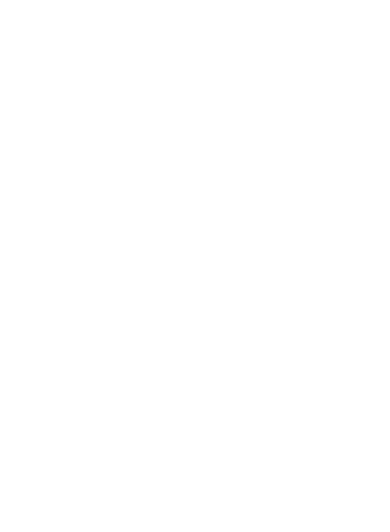
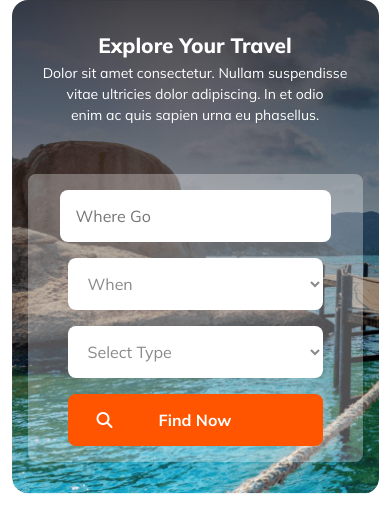
Before and after one commit to rznayeem/second-assignment, a plain HTML site: page index.html in a window 390 px wide. Drawn offline with Linux system fonts and the light colour scheme.

Commit message:
added banner section

```diff
--- a/index.html
+++ b/index.html
@@ -7,12 +7,34 @@
   <title>Traveler's Map | A True Guideline for Travelers</title>
   <link rel="stylesheet" href="styles/style.css">
   <link rel="stylesheet" href="styles/responsive.css">
+  <link rel="stylesheet" href="https://cdnjs.cloudflare.com/ajax/libs/font-awesome/6.5.1/css/all.min.css"
+    integrity="sha512-DTOQO9RWCH3ppGqcWaEA1BIZOC6xxalwEsw9c2QQeAIftl+Vegovlnee1c9QX4TctnWMn13TZye+giMm8e2LwA=="
+    crossorigin="anonymous" referrerpolicy="no-referrer" />
 </head>
 
 <body>
+  <!-- header section start -->
   <header>
+    <div class="banner container">
+      <h1>Explore Your Travel</h1>
+      <p>Dolor sit amet consectetur. Nullam suspendisse vitae ultricies dolor adipiscing. In et odio <br> enim ac quis
+        sapien
+        urna eu
+        phasellus.</p>
+      <form class="banner-form" action="">
+        <input type="text" name="" id="" placeholder="Where Go">
+        <select name="When" id="">
+          <option value="When">When</option>
+        </select>
+        <select name="selct type" id="">
+          <option value="Select Type">Select Type</option>
+        </select>
+        <div class="input-icon"><input type="submit" value="Find Now"><i class="fa-solid fa-magnifying-glass"></i></div>
+      </form>
 
+    </div>
   </header>
+  <!-- header section end -->
   <main>
 
   </main>
--- a/styles/responsive.css
+++ b/styles/responsive.css
@@ -0,0 +1,34 @@
+@media screen and (max-width: 600px) {
+  .container {
+    width: 335px;
+    margin: 0 auto;
+  }
+  .banner {
+    padding: 32px 16px;
+    text-align: center;
+    align-items: center;
+  }
+  .banner h1 {
+    font-size: 1.3rem;
+    padding-bottom: 5px;
+  }
+  .banner p {
+    font-size: 14px;
+    line-height: 21px;
+  }
+  .banner-form {
+    display: flex;
+    flex-direction: column;
+    /* width: 287px; */
+    padding: 16px;
+    align-items: center;
+    gap: 16px;
+    margin: auto;
+  }
+  input[type='text'],
+  input[type='submit'],
+  select {
+    width: 255px;
+    height: 52px;
+  }
+}
--- a/styles/style.css
+++ b/styles/style.css
@@ -0,0 +1,81 @@
+@import url('https://fonts.googleapis.com/css2?family=Mulish:wght@400;500;600;700;800&display=swap');
+
+* {
+  margin: 0;
+  padding: 0;
+  font-family: 'Mulish', sans-serif;
+}
+.container {
+  max-width: 1170px;
+  margin: 0 auto;
+}
+
+/* banner style start */
+.banner {
+  text-align: center;
+  padding: 106px;
+  background-image: url('../Images/banner.png'),
+    linear-gradient(180deg, rgba(19, 19, 24, 0.8) 0%, rgba(19, 19, 24, 0) 100%);
+  background-repeat: no-repeat;
+  background-size: cover;
+  border-radius: 16px;
+  background-blend-mode: multiply;
+  height: 100%;
+}
+.banner h1 {
+  color: #fff;
+  font-size: 4rem;
+  font-weight: 800;
+  padding-bottom: 24px;
+}
+.banner p {
+  color: #fff;
+  font-size: 1rem;
+  font-weight: 400;
+  line-height: 26px;
+  padding-bottom: 48px;
+}
+.banner-form {
+  border-radius: 8px;
+  background: rgba(255, 255, 255, 0.3);
+  margin: 0 185px;
+  padding: 16px;
+  gap: 24px;
+  display: inline-flex;
+}
+input[type='text'],
+select {
+  border-radius: 8px;
+  background: #fff;
+  width: 174px;
+  height: 52px;
+  outline: none;
+  border: none;
+  color: rgba(19, 19, 24, 0.5);
+  font-size: 1rem;
+  font-style: normal;
+  font-weight: 400;
+  padding-left: 16px;
+}
+input[type='submit'] {
+  width: 174px;
+  height: 52px;
+  border-radius: 8px;
+  background: #ff5400;
+  outline: none;
+  border: none;
+  color: #fff;
+  font-size: 1rem;
+  font-weight: 700;
+}
+.input-icon {
+  position: relative;
+}
+.input-icon i {
+  position: absolute;
+  left: 25px;
+  top: 18px;
+  width: 24px;
+  height: 24px;
+  color: #fff;
+}
```
Also changed, not shown: Images/banner.png (renamed from Images/Group 13 (1) (1).png).
